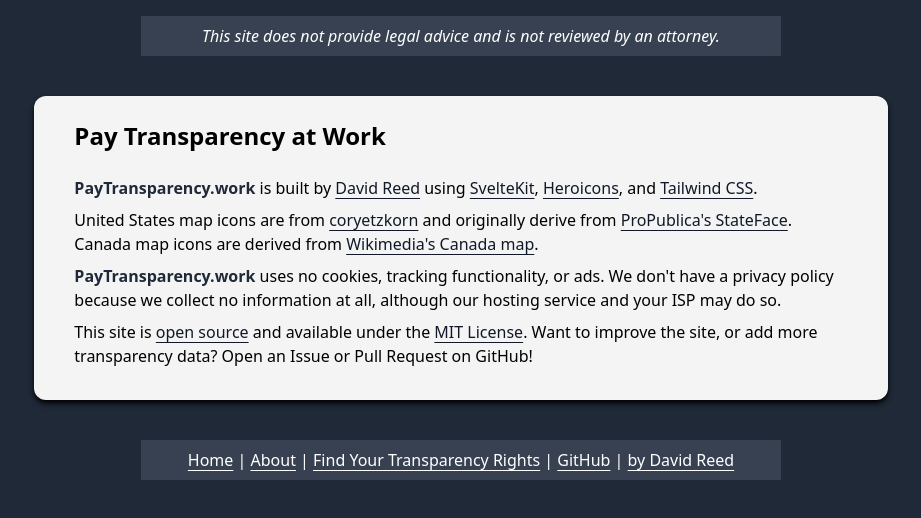
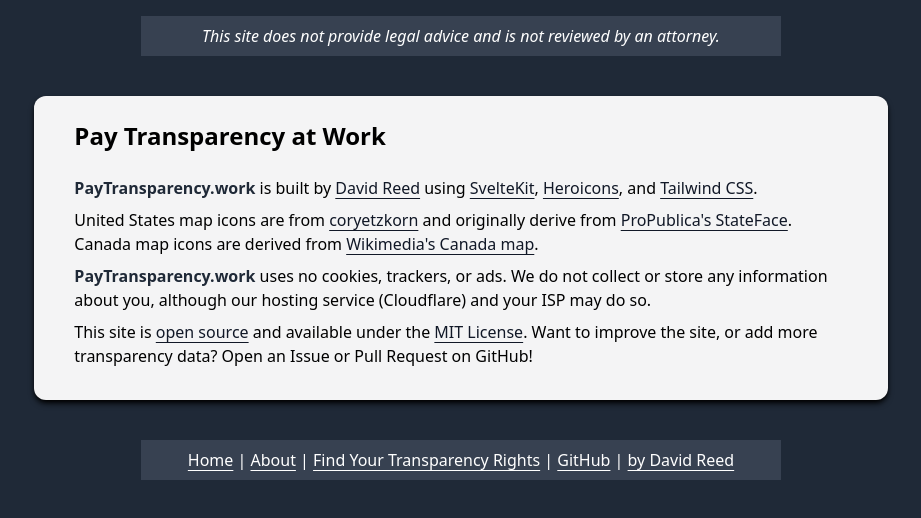
Before and after one commit to davidmreed/paytransparency.work, a SvelteKit app: page /about in a window 1280 px wide. Shown: the top 518 px of the page, without its empty margins (179-1100 px from the left). Built offline with nearby package versions, Linux system fonts and the light colour scheme.

Commit message:
Update privacy statement

```diff
--- a/src/routes/about/+page.svelte
+++ b/src/routes/about/+page.svelte
@@ -21,8 +21,8 @@
 	<a href="https://commons.wikimedia.org/wiki/File:Canada_blank_map.svg">Wikimedia's Canada map</a>.
 </p>
 <p>
-	<SiteName /> uses no cookies, tracking functionality, or ads. We don't have a privacy policy because
-	we collect no information at all, although our hosting service and your ISP may do so.
+	<SiteName /> uses no cookies, trackers, or ads. We do not collect or store any information about you,
+	although our hosting service (Cloudflare) and your ISP may do so.
 </p>
 <p>
 	This site is <a href="https://github.com/davidmreed/paytransparency.work">open source</a> and
```
